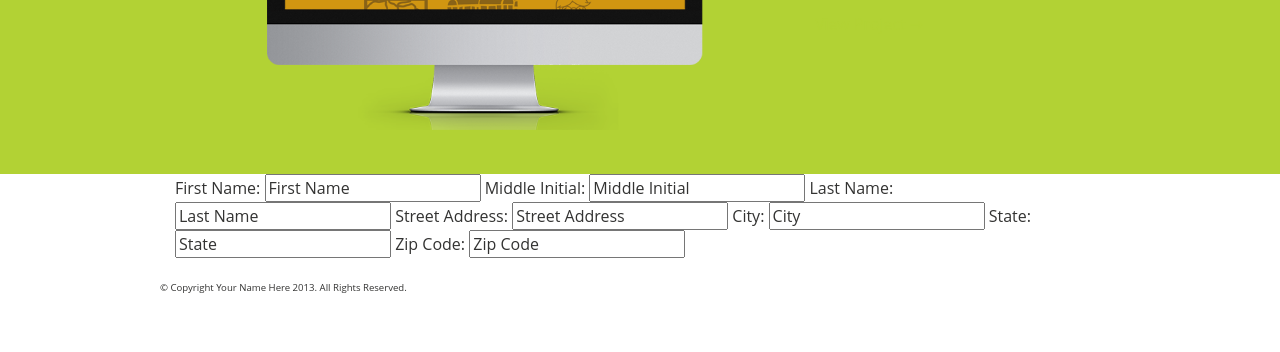
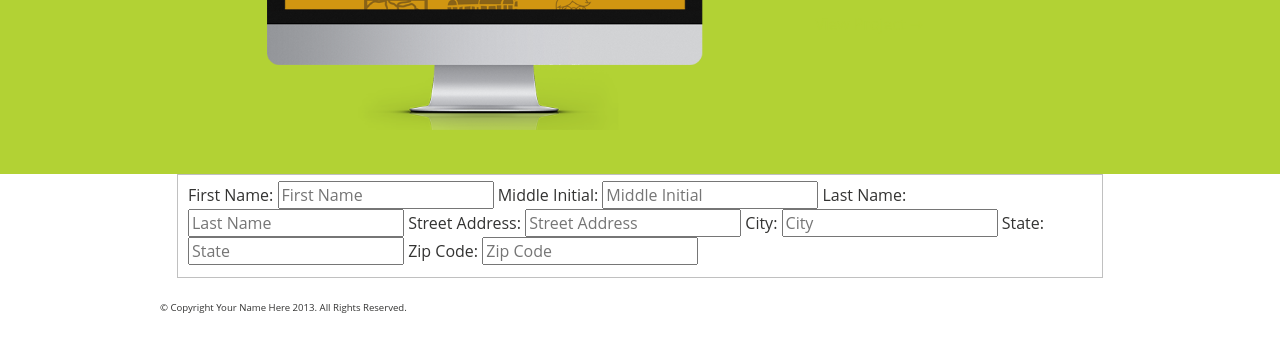
Before and after one commit to jhodges28/w4form, a plain HTML site: page index.html in a window 1280 px wide. Shown: the part 376-728 px from the top of the page. Drawn offline with nearby package versions, Linux system fonts and the light colour scheme.

Commit message:
change input values to placeholder

```diff
--- a/index.html
+++ b/index.html
@@ -130,29 +130,30 @@
   	<div class="col-12 column">
 
   		<form>
+  			<fieldset>
 
 			  <label for="firstName">First Name:</label>
-			  <input type="text" name="firstName" id="firstName" value="First Name">
+			  <input type="text" name="firstName" id="firstName" placeholder="First Name">
 
 			  <label for="middleName">Middle Initial:</label>
-			  <input type="text" name="middleName" id="middleName" value="Middle Initial">
+			  <input type="text" name="middleName" id="middleName" placeholder="Middle Initial">
 
 			  <label for="lastName">Last Name:</label>
-			  <input type="text" name="lastName" id="lastName" value="Last Name">
+			  <input type="text" name="lastName" id="lastName" placeholder="Last Name">
 
 			  <label for="streetAddress">Street Address:</label>
-			  <input type="text" name="streetAddress" id="streetAddress" value="Street Address">
+			  <input type="text" name="streetAddress" id="streetAddress" placeholder="Street Address">
 
 			  <label for="city">City:</label>
-			  <input type="text" name="city" id="city" value="City">
+			  <input type="text" name="city" id="city" placeholder="City">
 
 			  <label for="state">State:</label>
-			  <input type="text" name="state" id="state" value="State">
+			  <input type="text" name="state" id="state" placeholder="State">
 
 			  <label for="zipCode">Zip Code:</label>
-			  <input type="text" name="zipCode" id="zipCode" value="Zip Code">
+			  <input type="text" name="zipCode" id="zipCode" placeholder="Zip Code">
 
-
+			 </fieldset>
 		</form>
 
 
```
